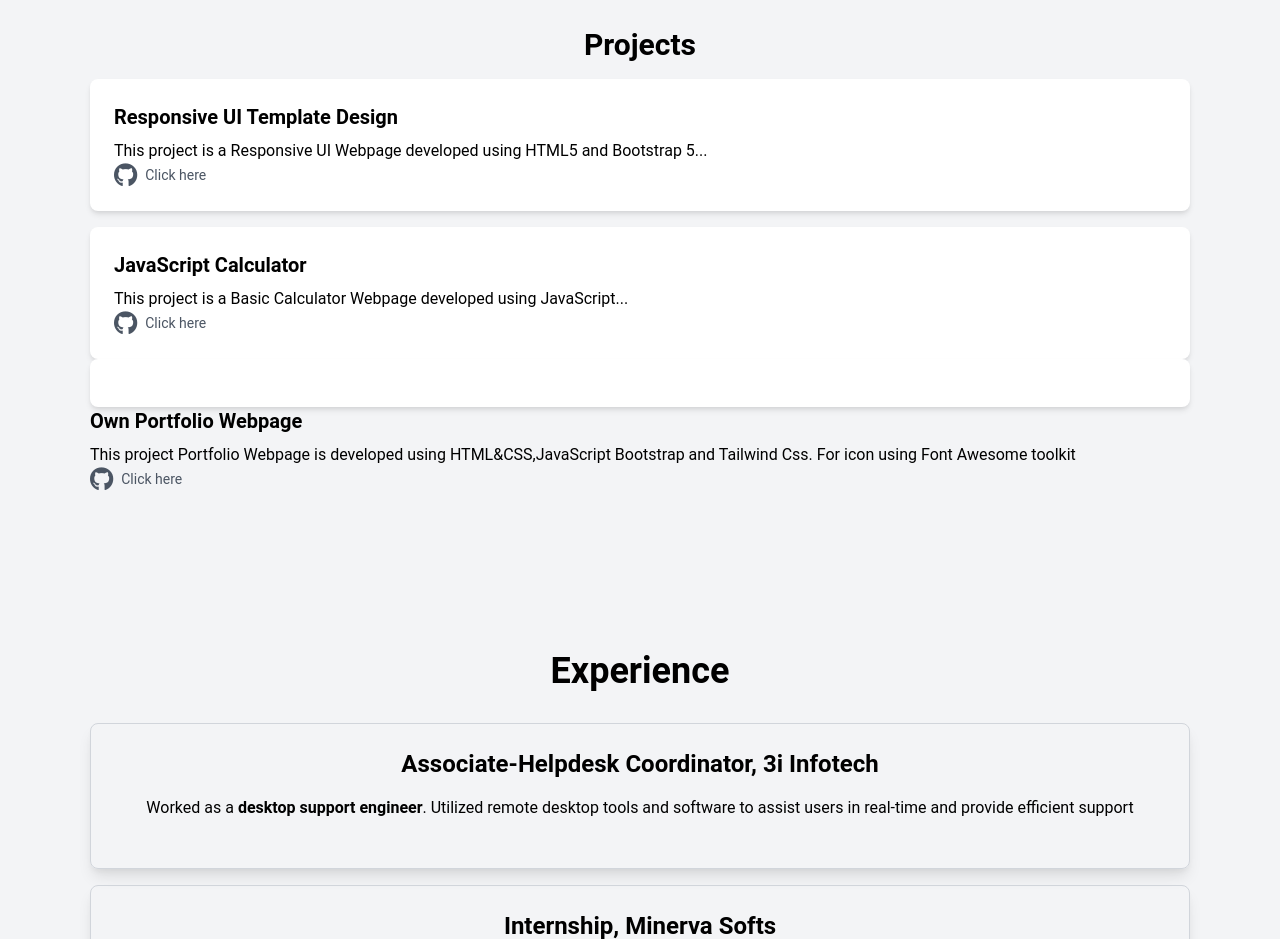
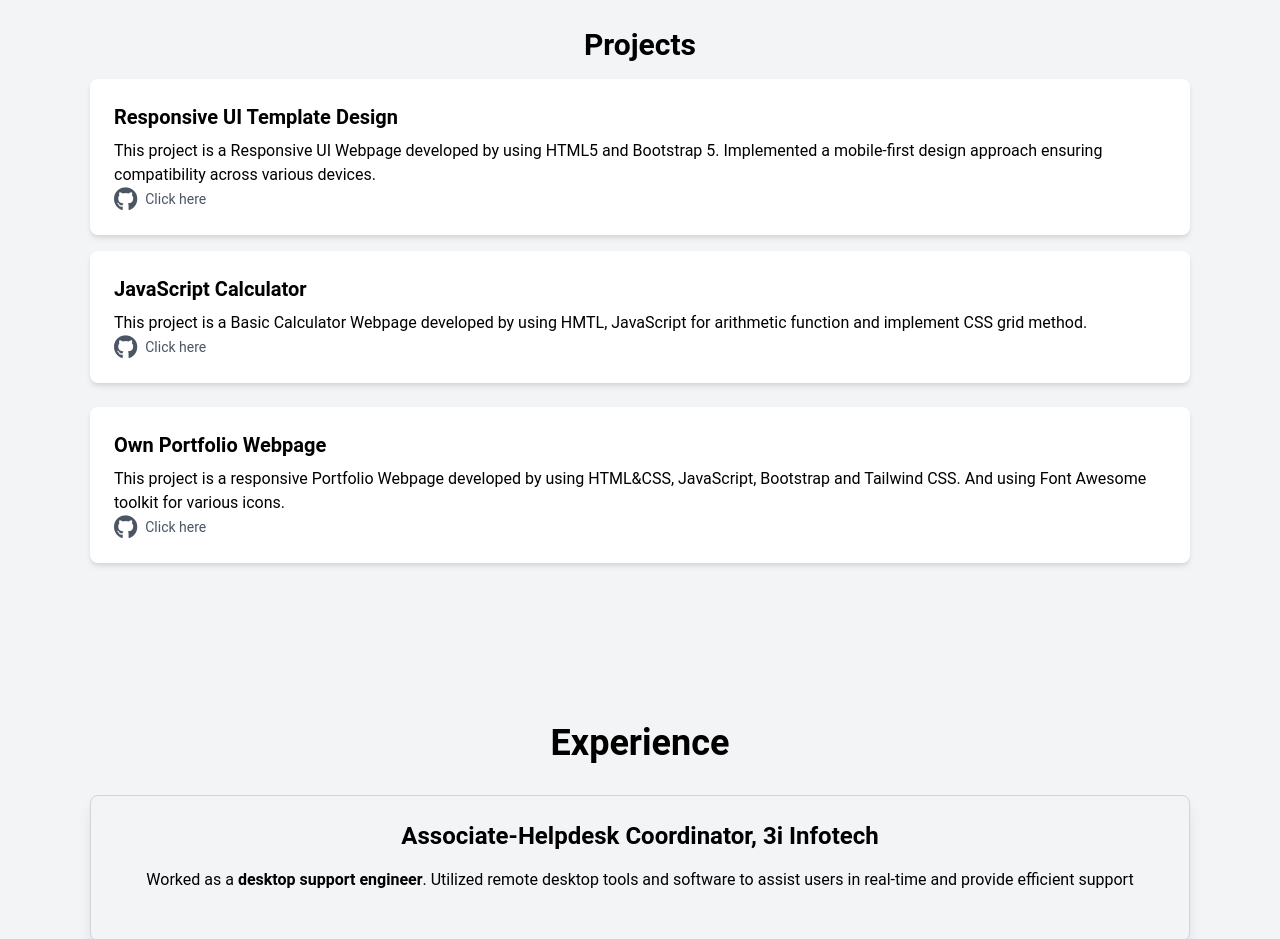
Before and after one commit to Vigneshkarthik2729/Portfolio_vignesh, a plain HTML site: page index.html in a window 1280 px wide. Shown: the part 2680-3619 px from the top of the page. Drawn offline with nearby package versions, Linux system fonts and the light colour scheme.

Commit message:
Add files via upload

```diff
--- a/index.html
+++ b/index.html
@@ -170,31 +170,30 @@
   <section id="Projects" class="py-10 md:py-20 bg-gray-100">
     <div class="container mx-auto">
       <h2 class="text-2xl md:text-3xl font-semibold mb-4 text-center">Projects</h2>
+
       <div class="flex flex-col bg-white p-4 md:p-6 rounded-lg shadow-md mb-4">
         <h3 class="text-lg md:text-xl font-semibold mb-2">Responsive UI Template Design</h3>
-        <p class="text-sm md:text-base">This project is a Responsive UI Webpage developed using HTML5 and Bootstrap 5...
-        </p>
+        <p class="text-sm md:text-base">This project is a Responsive UI Webpage developed by using HTML5 and Bootstrap 5. Implemented a mobile-first design approach ensuring compatibility across various devices.</p>
         <a href="https://github.com/Vigneshkarthik2729/Simple-webpage"
           class="flex items-center space-x-2 hover:text-gray-900">
           <i class="fab fa-github text-gray-600 hover:text-gray-900 text-2xl"></i>
           <span class="text-sm text-gray-600 hover:text-gray-900">Click here</span>
         </a>
       </div>
-
       <div class="flex flex-col bg-white p-4 md:p-6 rounded-lg shadow-md">
         <h3 class="text-lg md:text-xl font-semibold mb-2">JavaScript Calculator</h3>
-        <p class="text-sm md:text-base">This project is a Basic Calculator Webpage developed using JavaScript...</p>
+        <p class="text-sm md:text-base">This project is a Basic Calculator Webpage developed by using HMTL, JavaScript for arithmetic function and implement CSS grid method.</p>
         <a href="https://github.com/Vigneshkarthik2729/Calculator.JS"
           class="flex items-center space-x-2 hover:text-gray-900">
           <i class="fab fa-github text-gray-600 hover:text-gray-900 text-2xl"></i>
           <span class="text-sm text-gray-600 hover:text-gray-900">Click here</span>
         </a>
       </div>
-
-      <div class="flex flex-col bg-white p-4 md:p-6 rounded-lg shadow-md"></div>
+      <br>
+      <div class="flex flex-col bg-white p-4 md:p-6 rounded-lg shadow-md">
         <h3 class="text-lg md:text-xl font-semibold mb-2">Own Portfolio Webpage</h3>
-        <p class="text-sm md:text-base">This project Portfolio Webpage is developed using HTML&CSS,JavaScript Bootstrap and Tailwind Css. For icon using Font Awesome toolkit</p>
-        <a href="https://github.com/Vigneshkarthik2729/Calculator.JS"
+        <p class="text-sm md:text-base">This project is a responsive Portfolio Webpage developed by using HTML&CSS, JavaScript, Bootstrap and Tailwind CSS. And using Font Awesome toolkit for various icons.</p>
+        <a href="https://github.com/Vigneshkarthik2729/Portfolio_vignesh"
           class="flex items-center space-x-2 hover:text-gray-900">
           <i class="fab fa-github text-gray-600 hover:text-gray-900 text-2xl"></i>
           <span class="text-sm text-gray-600 hover:text-gray-900">Click here</span>
@@ -258,6 +257,3 @@
   <script src="script.js"></script>
 
 </html>
-
-
-https://github.com/Vigneshkarthik2729/Portfolio_vignesh
```
